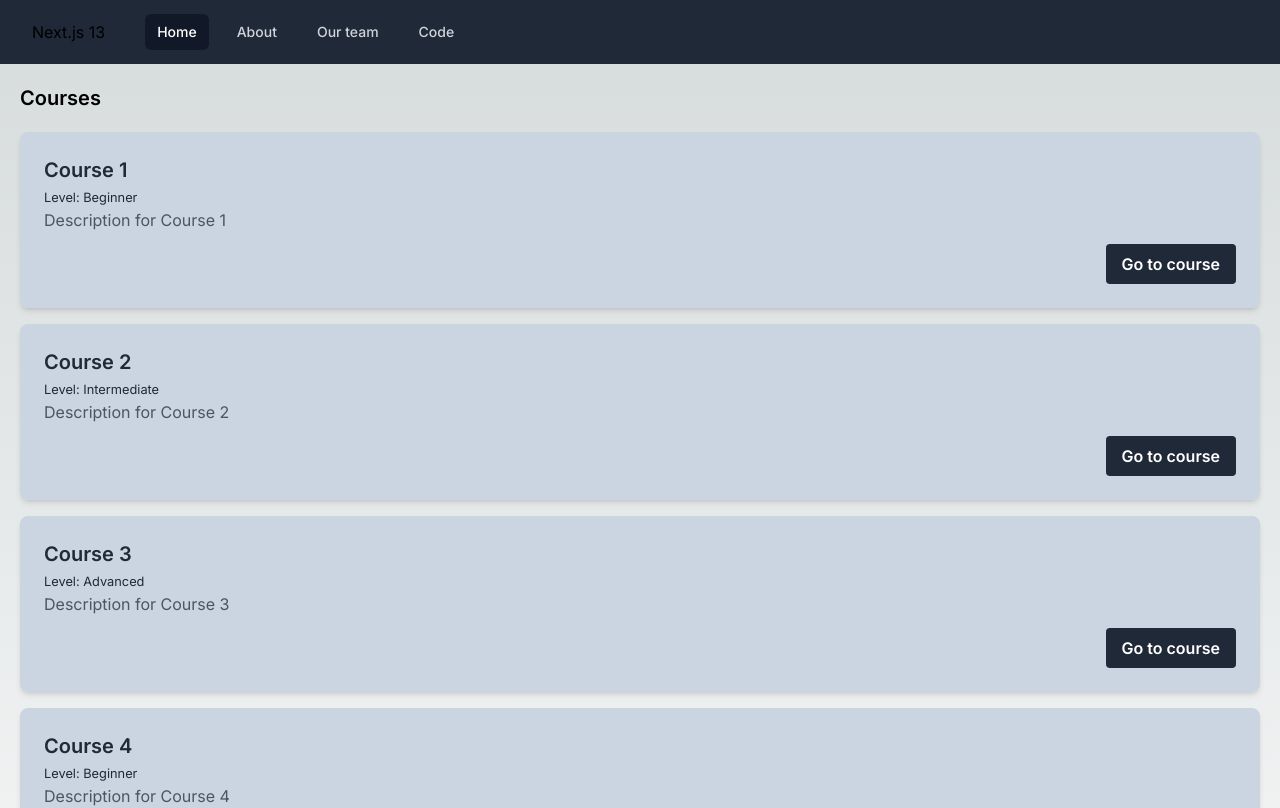
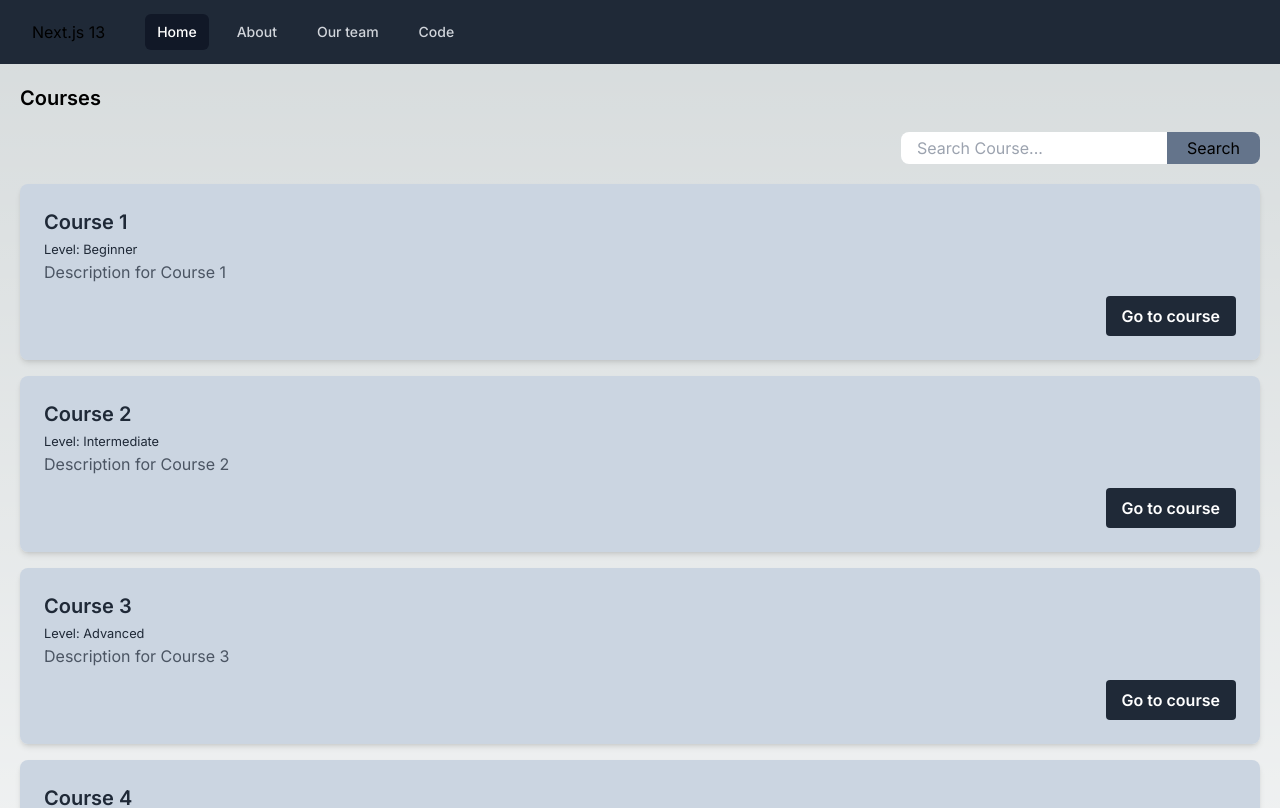
Before and after one commit to AivazovskiiRoman/next-js-13, a Next.js app: page / in a window 1280 px wide. Shown: the top 808 px of the page. Built offline with nearby package versions, Linux system fonts and the light colour scheme.

Commit message:
created CourseSearch component and updated home page

```diff
--- /dev/null
+++ b/app/components/CourseSearch.tsx
@@ -0,0 +1,41 @@
+import { Course } from '../types/Course';
+import { useState } from 'react';
+
+interface IProps {
+  getSearchResult: Function;
+}
+
+const CourseSearch = ({ getSearchResult }: IProps) => {
+  const [query, setQuery] = useState('');
+
+  const handleSubmit = async (e: any) => {
+    e.preventDefault();
+
+    const res = await fetch(`/api/courses/search?query=${query}`);
+    const courses: Course[] = await res.json();
+
+    getSearchResult(courses);
+  };
+
+  return (
+    <div className="flex justify-end mb-5">
+      <form onSubmit={handleSubmit}>
+        <input
+          type="text"
+          placeholder="Search Course..."
+          value={query}
+          onChange={(e) => setQuery(e.target.value)}
+          className="py-1 px-4 rounded-l-lg border border-gray-300 border-0 focus:outline-none focus:ring-blue-500 focus:border-blue-500 text-gray-500"
+        />
+        <button
+          type="submit"
+          className="bg-slate-500 hover:bg-slate-600 py-1 px-5 rounded-r-lg focus:outline-none border-none"
+        >
+          Search
+        </button>
+      </form>
+    </div>
+  );
+};
+
+export default CourseSearch;
--- a/app/components/Courses.tsx
+++ b/app/components/Courses.tsx
@@ -1,18 +1,11 @@
 import Link from 'next/link';
 import { Course } from '../types/Course';
 
-async function fetchCourses() {
-  const response = await fetch('http://localhost:3000/api/courses/', {
-    next: { revalidate: 60 },
-  });
-
-  const courses: Course[] = await response.json();
-  return courses;
+interface IProps {
+  courses: Course[];
 }
 
-const Courses = async () => {
-  const courses = await fetchCourses();
-
+const Courses = async ({ courses }: IProps) => {
   return (
     <ul className="space-y-4 pb-5">
       {courses.map((course) => (
--- a/app/page.tsx
+++ b/app/page.tsx
@@ -1,11 +1,37 @@
+'use client';
+
+import { useEffect, useState } from 'react';
+import { Course } from './types/Course';
+import LoadingPage from './loading';
 import Courses from './components/Courses';
+import CourseSearch from './components/CourseSearch';
 
 const HomePage = () => {
+  const [courses, setCourses] = useState<Course[]>([]);
+  const [loading, setLoading] = useState(true);
+
+  useEffect(() => {
+    const fetchCourses = async () => {
+      const res = await fetch('/api/courses');
+      const courses: Course[] = await res.json();
+      setCourses(courses);
+      setLoading(false);
+    };
+
+    fetchCourses();
+  }, []);
+
+  if (loading) {
+    return <LoadingPage />;
+  }
+
   return (
     <>
       <h1 className="text-xl font-semibold mb-5">Courses</h1>
       {/* @ts-expect-error Server Component */}
-      <Courses />
+      <CourseSearch getSearchResult={(results) => setCourses(results)} />
+      {/* @ts-expect-error Server Component */}
+      <Courses courses={courses} />
     </>
   );
 };
```
